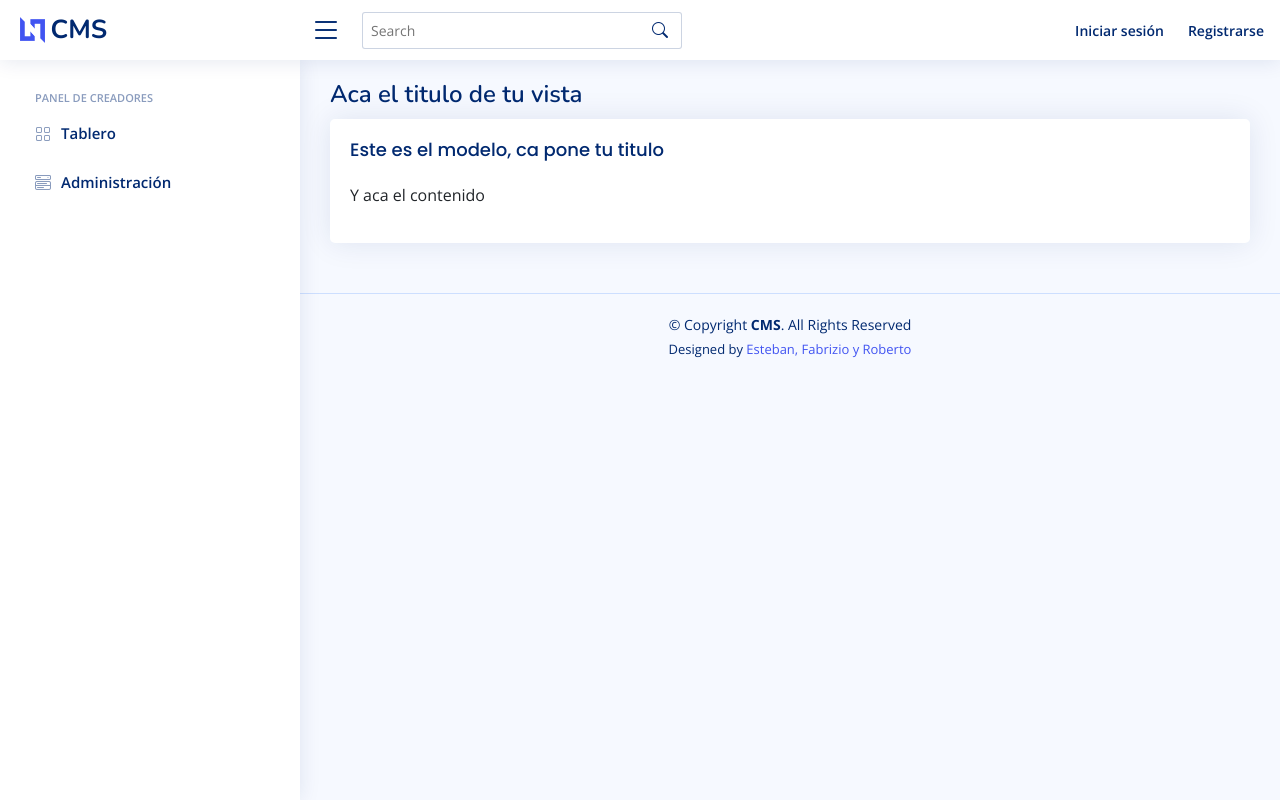
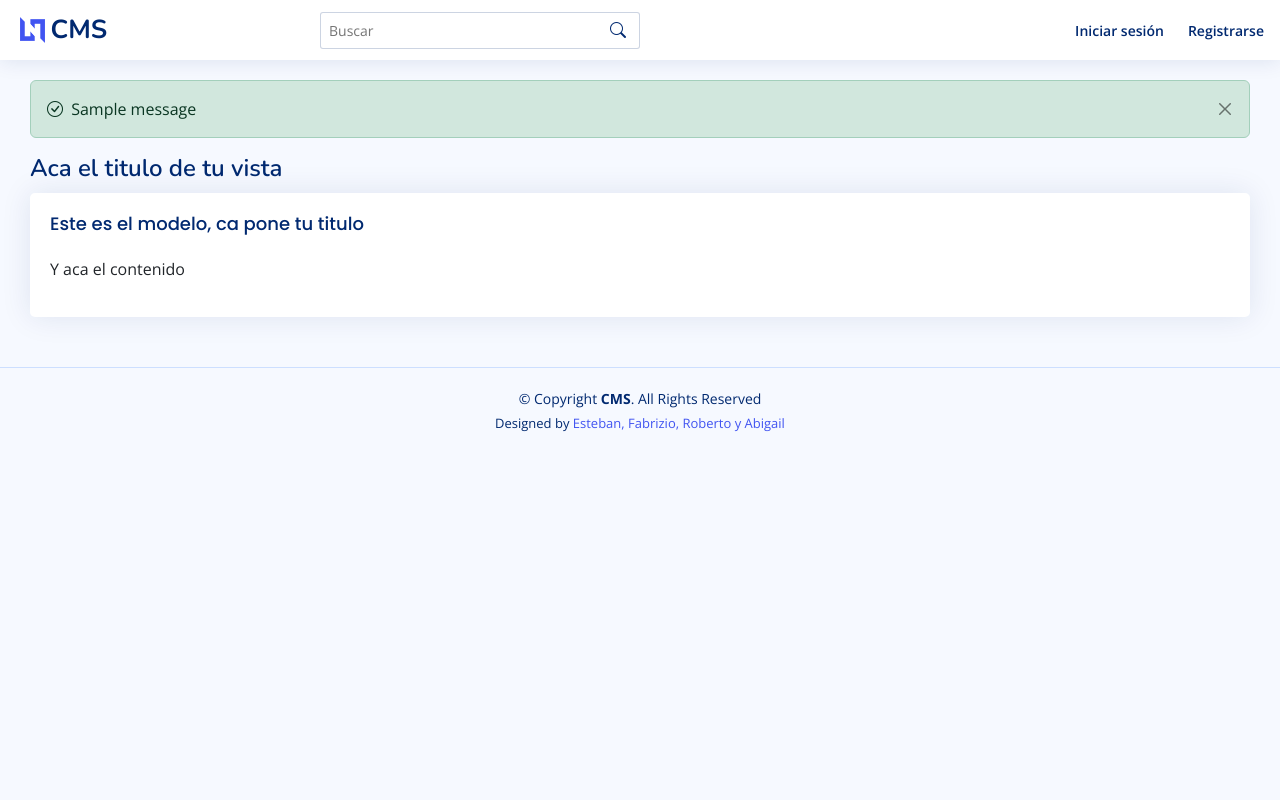
Before and after one commit to estebanfern/django_cms, a Django app: template templates/model.html in a window 1280 px wide. Run offline with Django 5.2, Linux system fonts and the light colour scheme; the template is opened without the code that fills it, so the values that code supplies are empty; tables that the repository leaves empty hold one stand-in row (values such as "Sample post"); one stand-in notice (Sample message) is shown; some libraries are stand-ins or nearby versions.

Commit message:
conditional rendering

```diff
--- a/app/auth/views.py
+++ b/app/auth/views.py
@@ -2,6 +2,7 @@ from django.contrib.auth import logout
 from django.shortcuts import render, redirect
 from app.forms import CustomAuthenticationForm, CustomUserCreationForm
 from django.contrib.auth import login, authenticate
+from django.contrib import messages
 
 def register_view(request):
     if request.method == 'POST':
@@ -9,6 +10,7 @@ def register_view(request):
         if form.is_valid():
             user = form.save()
             login(request, user)
+            messages.success(request, '¡Registro exitoso!')
             return redirect('home')
     else:
         form = CustomUserCreationForm()
@@ -20,6 +22,7 @@ def login_view(request):
         if form.is_valid():
             user = form.get_user()
             login(request, user)
+            messages.success(request, '¡Inicio de sesión exitoso!')
             return redirect('home')
     else:
         form = CustomAuthenticationForm()
@@ -27,4 +30,5 @@ def login_view(request):
 
 def logout_view(request):
     logout(request)
+    messages.success(request, '¡Sesión cerrada exitosamente!')
     return redirect('/')
--- a/templates/base.html
+++ b/templates/base.html
@@ -35,22 +35,24 @@
 
 </head>
 
-<body>
+<body {% if not user.is_creator %} class="toggle-sidebar" {% endif %}>
 
   <!-- ======= Header ======= -->
   <header id="header" class="header fixed-top d-flex align-items-center">
 
     <div class="d-flex align-items-center justify-content-between">
-      <a href="#" class="logo d-flex align-items-center">
+      <a href="/" class="logo d-flex align-items-center">
         <img src="{% static 'assets/img/logo.png' %}" alt="">
         <span class="d-none d-lg-block">CMS</span>
       </a>
-      <i class="bi bi-list toggle-sidebar-btn"></i>
+      {% if user.is_creator %}
+        <i class="bi bi-list toggle-sidebar-btn"></i> <!-- Side bar toggle button -->
+      {% endif %}
     </div><!-- End Logo -->
 
     <div class="search-bar">
       <form class="search-form d-flex align-items-center" method="POST" action="#">
-        <input type="text" name="query" placeholder="Search" title="Enter search keyword">
+        <input type="text" name="query" placeholder="Buscar" title="Enter search keyword">
         <button type="submit" title="Search"><i class="bi bi-search"></i></button>
       </form>
     </div><!-- End Search Bar -->
@@ -73,7 +75,7 @@
           <ul class="dropdown-menu dropdown-menu-end dropdown-menu-arrow profile">
             <li class="dropdown-header">
               <h6>{{ user.name }}</h6>
-              <span>{{ user.role }}</span>
+              <span>{{ user.get_groups_string }}</span>
             </li>
             <li>
               <hr class="dropdown-divider">
@@ -117,6 +119,7 @@
 
   </header><!-- End Header -->
 
+  {% if user.is_creator %}
     <!-- ======= Sidebar ======= -->
     <aside id="sidebar" class="sidebar">
 
@@ -124,22 +127,36 @@
 
         <li class="nav-heading">Panel de Creadores</li>
 
+        {% if perms.app.create_content %}
+        <li class="nav-item">
+          <a class="nav-link collapsed" href="#">
+            <i class="bi bi-journal-plus"></i>
+            <span>Crear Articulo</span>
+          </a>
+        </li>
+        {% endif %}
+
         <li class="nav-item">
           <a class="nav-link collapsed" href="#">
             <i class="bi bi-grid"></i>
             <span>Tablero</span>
           </a>
         </li>
+
+        {% if user.is_admin %}
         <li class="nav-item">
           <a class="nav-link collapsed" href="/admin">
             <i class="bi bi-menu-button-wide"></i>
             <span>Administración</span>
           </a>
         </li>
+        {% endif %}
 
       </ul>
 
-  </aside><!-- End Sidebar-->
+    </aside>
+    <!-- End Sidebar-->
+  {% endif %}
 
   <main id="main" class="main">
 
@@ -155,7 +172,7 @@
       &copy; Copyright <strong><span>CMS</span></strong>. All Rights Reserved
     </div>
     <div class="credits">
-      Designed by <a href="https://github.com/estebanfern/django_cms" target="_blank">Esteban, Fabrizio y Roberto</a>
+      Designed by <a href="https://github.com/estebanfern/django_cms" target="_blank">Esteban, Fabrizio, Roberto y Abigail</a>
     </div>
   </footer><!-- End Footer -->
 
--- a/templates/model.html
+++ b/templates/model.html
@@ -1,6 +1,30 @@
 {% extends "base.html" %}
 {% load static i18n %}
 {% block content %}
+
+{% if messages %}
+  {% for message in messages %}
+    {% if message.tags == 'success' %}
+      <div class="alert alert-success alert-dismissible fade show" role="alert">
+        <i class="bi bi-check-circle me-1"></i>
+        {{ message }}
+        <button type="button" class="btn-close" data-bs-dismiss="alert" aria-label="Close"></button>
+      </div>
+    {% elif message.tags == 'error' %}
+      <div class="alert alert-danger alert-dismissible fade show" role="alert">
+        <i class="bi bi-exclamation-octagon me-1"></i>
+        {{ message }}
+        <button type="button" class="btn-close" data-bs-dismiss="alert" aria-label="Close"></button>
+      </div>
+    {% elif message.tags == 'warning' %}
+      <div class="alert alert-warning alert-dismissible fade show" role="alert">
+        <i class="bi bi-exclamation-triangle me-1"></i>
+        {{ message }}
+        <button type="button" class="btn-close" data-bs-dismiss="alert" aria-label="Close"></button>
+      </div>
+    {% endif %}
+  {% endfor %}
+{% endif %}
 <div class="pagetitle">
   <h1>Aca el titulo de tu vista</h1>
   <!-- Esto por el momento no vamos a usar, veremos más adelante si integramos el breadcrumb -->
@@ -12,7 +36,6 @@
     </ol>
   </nav> -->
 </div><!-- End Page Title -->
-
 <section class="section">
   <div class="row">
     <div class="col-lg-12">
```
Also changed, not shown: app/models.py (+46 -0 lines), templates/inicio.html (+24 -1 lines), templates/profile/profile.html (+17 -11 lines), README.md. Lines whose indentation alone changed are shown as unchanged.
